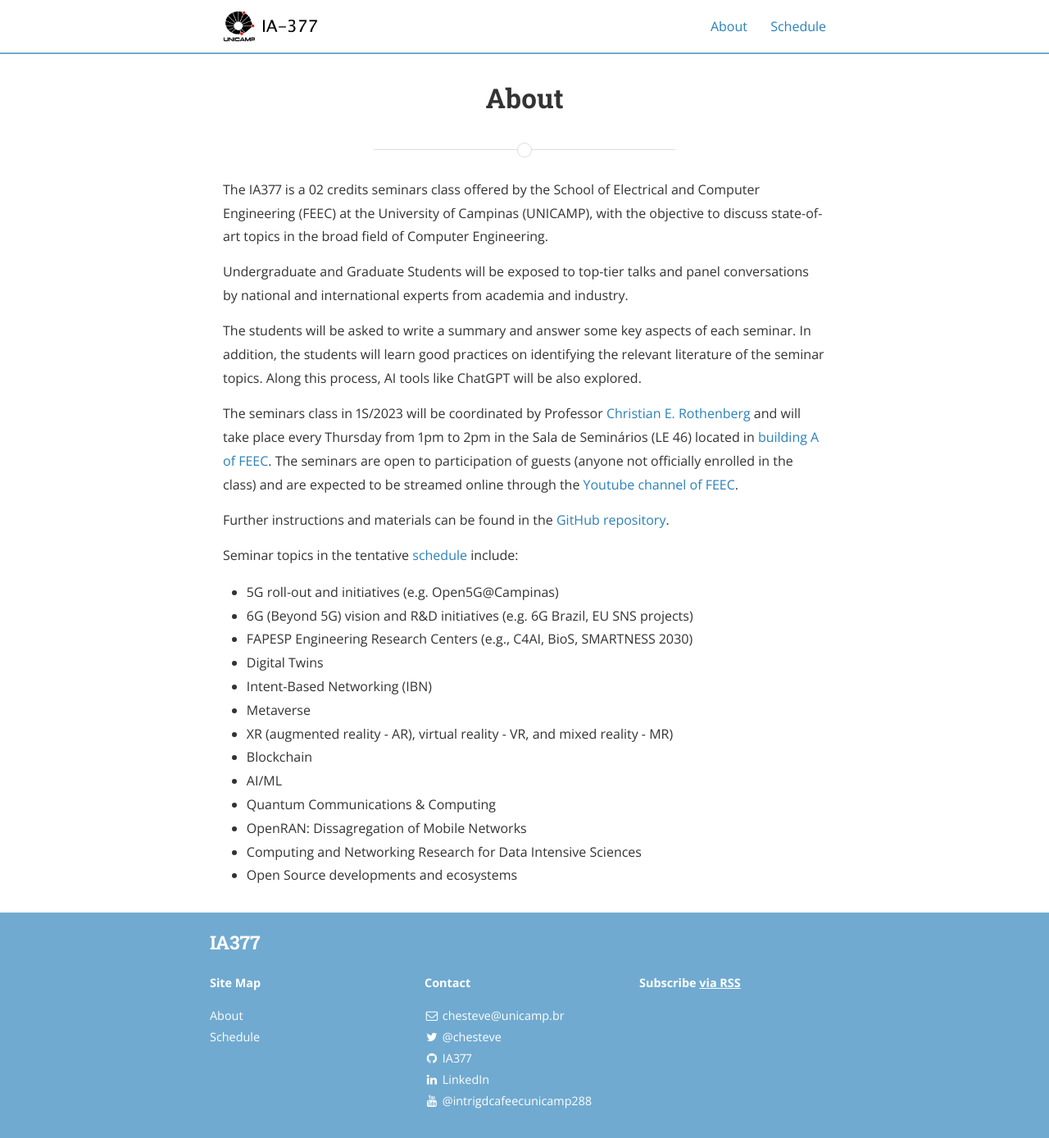
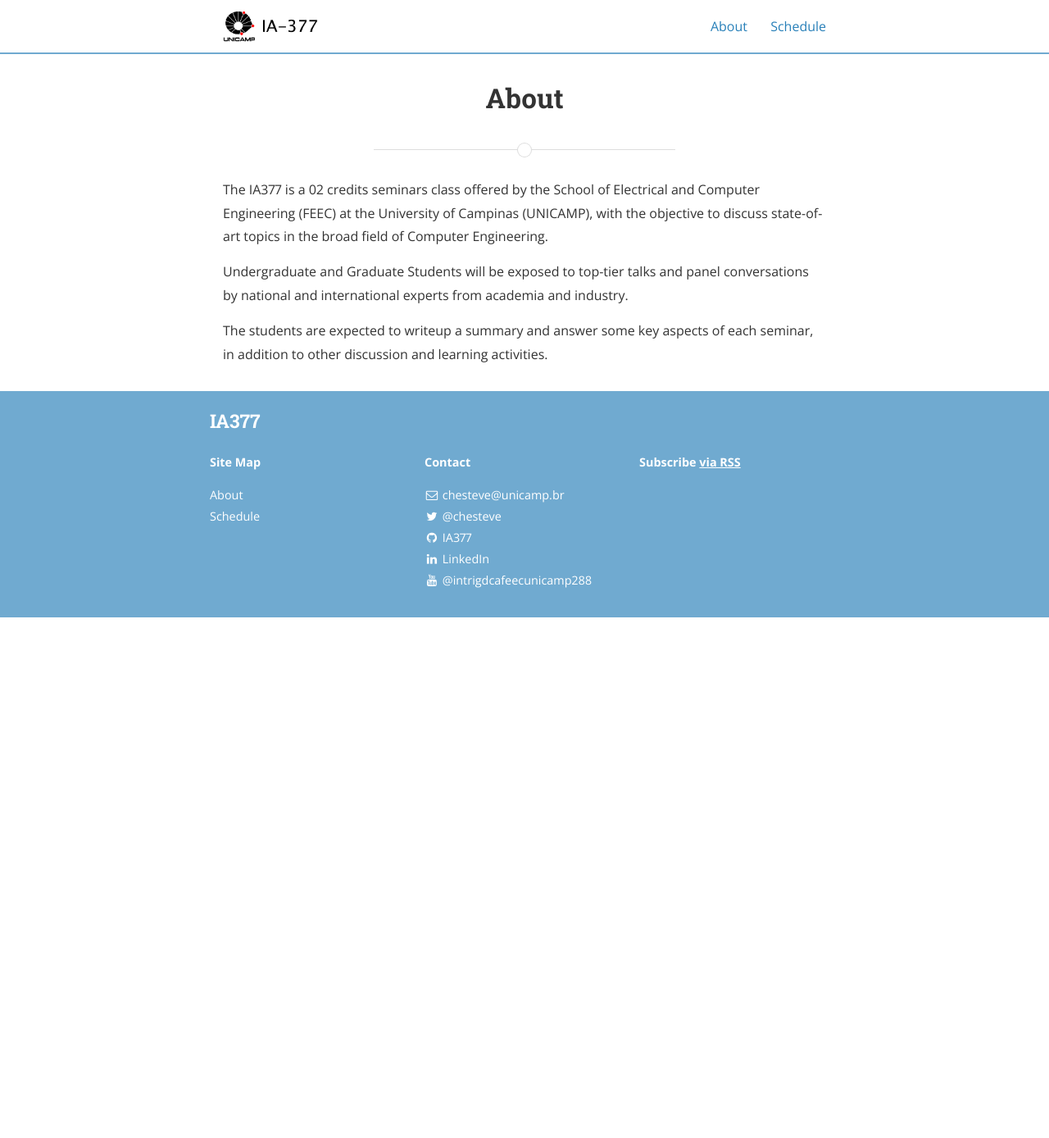
Before and after one commit to ia377-feec-unicamp/ia377-feec-unicamp.github.io, a Jekyll site: the page built from about.md, in a window 1280 px wide and 1388 px high. Shown: the whole window at 82% size. Built offline with Jekyll 4.4.1, drawn with Linux system fonts in a browser that asks for light colours; nearby versions of some CDN libraries.

Commit message:
Update about.md

```diff
--- a/about.md
+++ b/about.md
@@ -13,29 +13,4 @@ The IA377 is a 02 credits seminars class offered by the School of Electrical and
 
 Undergraduate and Graduate Students will be exposed to top-tier talks and panel conversations by national and international experts from academia and industry.
 
-The students will be asked to write a summary and answer some key aspects of each seminar. In addition, the students  will learn good practices on identifying the relevant literature of the seminar topics. Along this process, AI tools like ChatGPT will be also explored.
-
-
-
-The seminars class in 1S/2023 will be coordinated by Professor [Christian E. Rothenberg][chris] and will take place every Thursday from 1pm to 2pm in the Sala de Seminários (LE 46) located in [building A of FEEC](https://goo.gl/maps/fS2vTDTAYPwM4f7e9). The seminars are open to participation of guests (anyone not officially enrolled in the class) and are expected to be streamed online through the [Youtube channel of FEEC](https://www.youtube.com/channel/UChptcdqmzNLQ8Oe03DEjIDQ).
-
-Further instructions and materials can be found in the [GitHub repository](https://github.com/ia377-feec-unicamp).
-
-Seminar topics in the tentative [schedule](https://ia377-feec-unicamp.github.io/schedule/) include:
-
-* 5G roll-out and initiatives (e.g. Open5G@Campinas)
-* 6G (Beyond 5G) vision and R&D initiatives (e.g. 6G Brazil, EU SNS projects)
-* FAPESP Engineering Research Centers (e.g., C4AI, BioS, SMARTNESS 2030)
-* Digital Twins
-* Intent-Based Networking (IBN)
-* Metaverse
-* XR (augmented reality - AR), virtual reality - VR, and mixed reality - MR)
-* Blockchain
-* AI/ML
-* Quantum Communications & Computing
-* OpenRAN: Dissagregation of Mobile Networks
-* Computing and Networking Research for Data Intensive Sciences
-* Open Source developments and ecosystems
-
-
-[chris]: https://www.dca.fee.unicamp.br/~chesteve/
+The students are expected to writeup a summary and answer some key aspects of each seminar, in addition to other discussion and learning activities.
```
